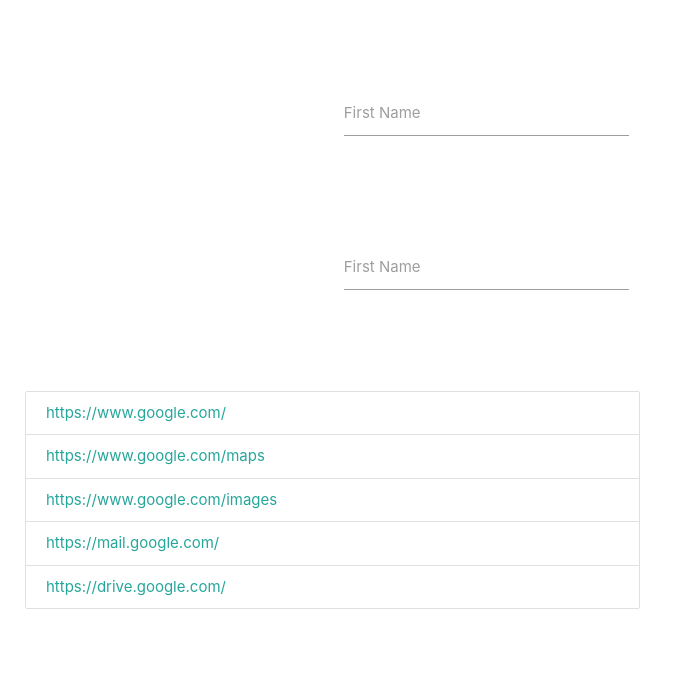
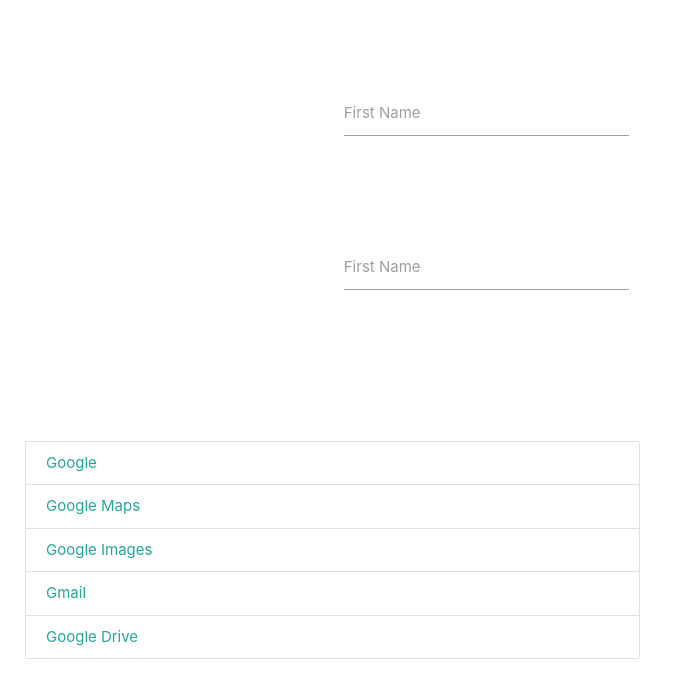
Before and after one commit to Spectr67/custom-elements, a Vue app: page / in a window 1280 px wide. Shown: the top 698 px of the page, without its empty margins (0-678 px from the left). Built offline with nearby package versions, Linux system fonts and the light colour scheme.

Commit message:
refactored Mlinks

```diff
--- a/src/TestContainerA.vue
+++ b/src/TestContainerA.vue
@@ -17,12 +17,13 @@
       cars: ['Ferrari', 'Lamborghini', 'Porsche'],
       selectedCars: [],
       firstName: '',
+      selectedLink: '',
       links: [
-        'https://www.google.com/',
-        'https://www.google.com/maps',
-        'https://www.google.com/images',
-        'https://mail.google.com/',
-        'https://drive.google.com/',
+        { title: 'Google', url: 'h' },
+        { title: 'Google Maps', url: 'h' },
+        { title: 'Google Images', url: 'h' },
+        { title: 'Gmail', url: 'h' },
+        { title: 'Google Drive', url: 'h' },
       ],
     }
   },
@@ -69,7 +70,10 @@
       <MInput v-model="firstName" caption="First Name" />
     </article>
     <article>
-      <MLinks :links="links" />
+      {{ selectedLink.title }}
+    </article>
+    <article>
+      <MLinks :links="links" @link-selected="selectedLink = $event" />
     </article>
   </section>
 </template>
--- a/src/components/MLinks.vue
+++ b/src/components/MLinks.vue
@@ -1,6 +1,11 @@
 <script>
 export default {
   props: ['links'],
+  data() {
+    return {
+      activeIndex: null,
+    }
+  },
 }
 </script>
 
@@ -9,10 +14,12 @@
     <a
       v-for="(item, index) in links"
       :key="index"
-      :href="item"
+      :href="item.url"
       class="collection-item"
+      :class="{ active: activeIndex === index }"
+      @click.prevent=";(activeIndex = index), $emit('link-selected', item)"
     >
-      {{ item }}
+      {{ item.title }}
     </a>
   </div>
 </template>
```
